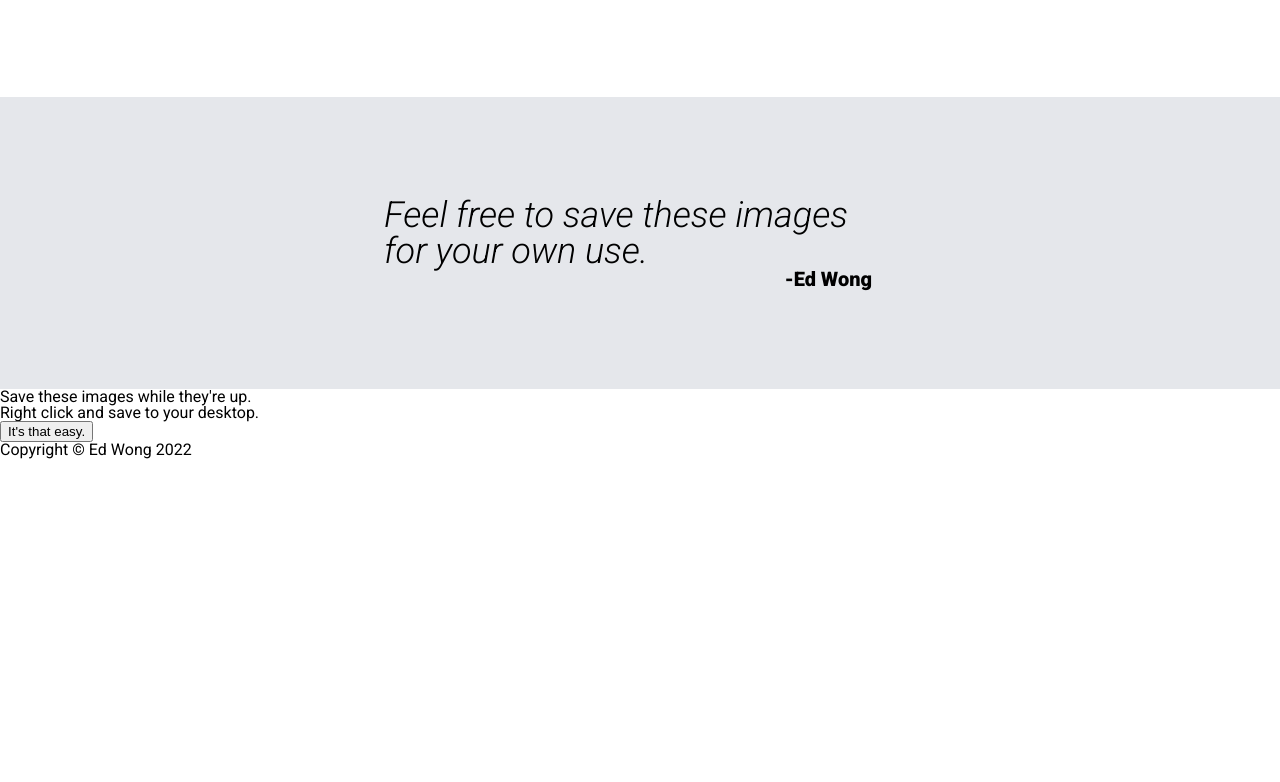
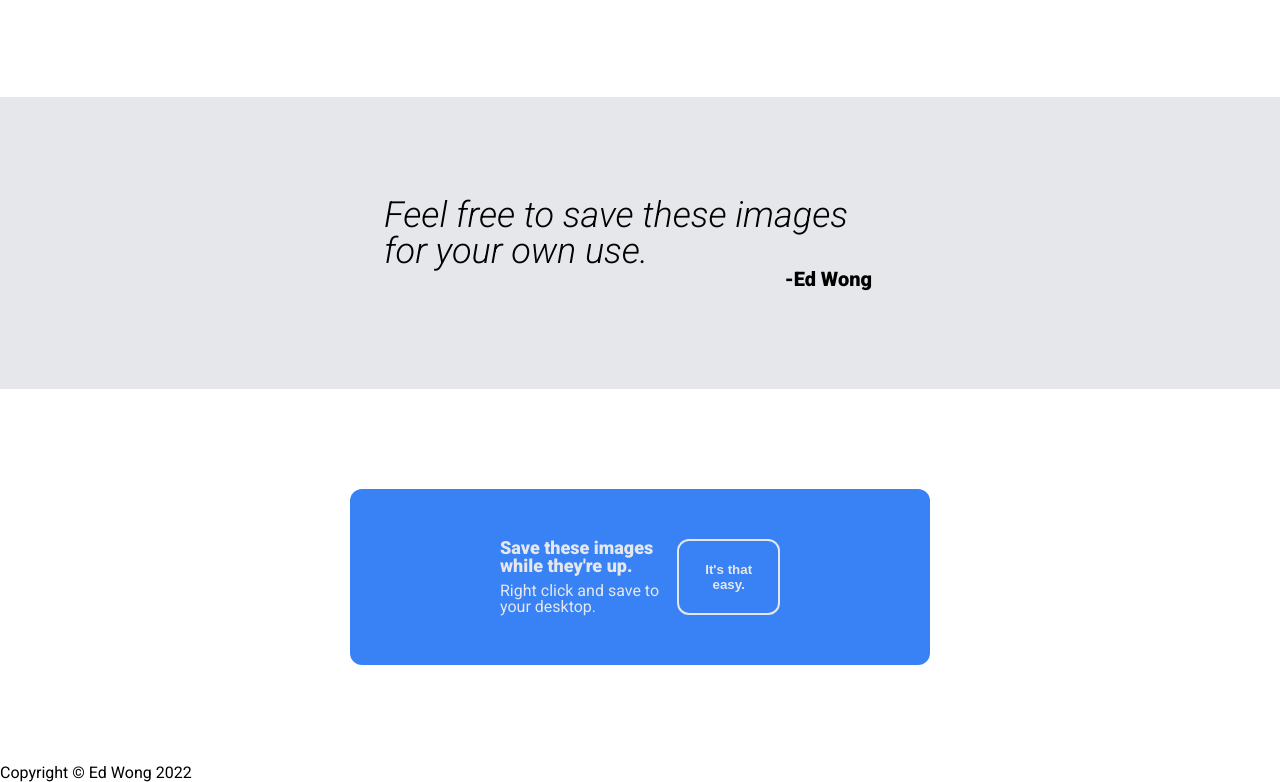
Before and after one commit to edmund-w/odin-flexbox_landing, a plain HTML site: page index.html in a window 1280 px wide. Shown: the part 723-1505 px from the top of the page. Before the commit the page ends 1182 px from the top, so only its background shows below. Drawn offline with Linux system fonts and the light colour scheme.

Commit message:
Edit index.html and style.css
Added container-three div in index.htmlChanged header and content-zero padding,
removed content-one h3 height and styled content-three in style.css

```diff
--- a/index.html
+++ b/index.html
@@ -54,8 +54,10 @@
         <p>-Ed Wong</p>
     </div>
     <div class="content-three">
-        <p>Save these images while they're up.</p>
-        <p>Right click and save to your desktop.</p>
+        <div class="container-three">
+            <p>Save these images while they're up.</p>
+            <p>Right click and save to your desktop.</p>
+        </div>
         <button>It's that easy.</button>
     </div>
     <div class="footer">Copyright &copy; Ed Wong 2022</div>
--- a/style.css
+++ b/style.css
@@ -58,7 +58,7 @@ body {
     justify-content: space-between;
     align-items: center;
     height: 100px;
-    padding: 0 200px 50px;
+    padding: 0 300px 50px;
 }
 h1 > a {
     font-size: 24px;
@@ -83,7 +83,7 @@ ul a:hover {
     background-color: #1F2937;
     display: flex;
     justify-content: space-between;
-    padding: 0 200px 100px;
+    padding: 0 300px 100px;
 }
 .content-zero img {
     width: 500px;
@@ -127,7 +127,6 @@ ul a:hover {
     display: flex;
     justify-content: center;
     align-items: center;
-    height: auto;
     padding: 50px 0;
     font-size: 36px;
     font-weight: 900;
@@ -164,3 +163,30 @@ ul a:hover {
     font-weight: 900;
     padding-right: 24px;
 }
+
+.content-three {
+    display: flex;
+    background-color: #3882F6;
+    margin: 100px 350px;
+    padding: 50px 150px;
+    justify-content: space-between;
+    border-radius: 12px;
+}
+.content-three button {
+    background-color: transparent;
+    color: #E5E7EB;
+    border: 2px solid #E5E7EB;
+    border-radius: 12px;
+    padding: 8px 24px;
+    font-weight: 900;
+}
+.container-three {
+    display: flex;
+    flex-direction: column;
+    color: #E5E7EB;
+    gap: 8px;
+}
+.container-three p:first-of-type {
+    font-weight: 900;
+    font-size: 18px;
+}
```
